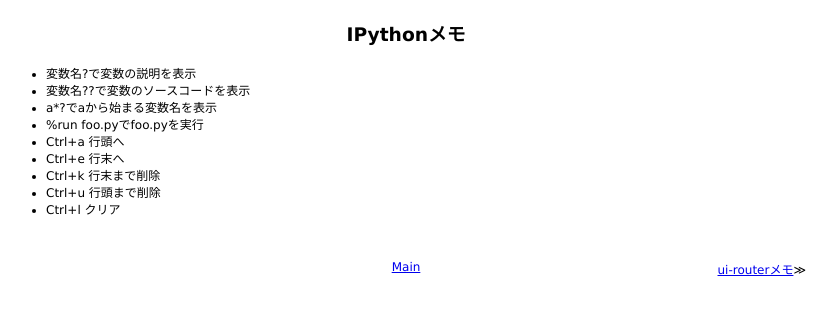
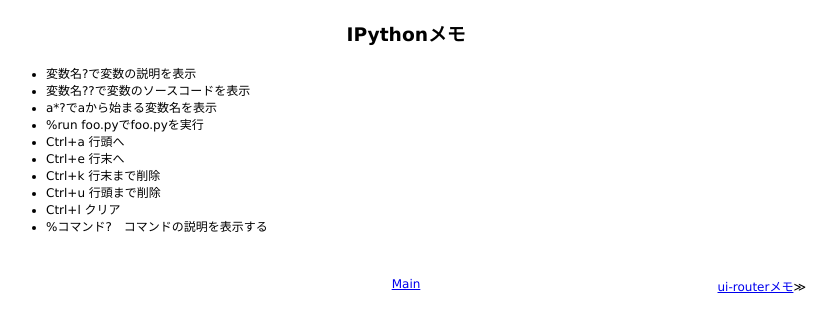
Before and after one commit to 38elements/38elements.github.com, a Jekyll site: the page built from _posts/2015-06-21-ipython.md, in a window 1280 px wide. Shown: the top 332 px of the page, without its empty margins (234-1071 px from the left). Built offline with Jekyll 4.4.1, drawn with Linux system fonts in a browser that asks for light colours; Markdown is read by kramdown in place of the engine named in the settings.

Commit message:
Update 2015-06-21-ipython.md

```diff
--- a/_posts/2015-06-21-ipython.md
+++ b/_posts/2015-06-21-ipython.md
@@ -11,3 +11,4 @@ title: IPythonメモ
 * Ctrl+k 行末まで削除
 * Ctrl+u 行頭まで削除
 * Ctrl+l クリア
+* %コマンド?　コマンドの説明を表示する
```
